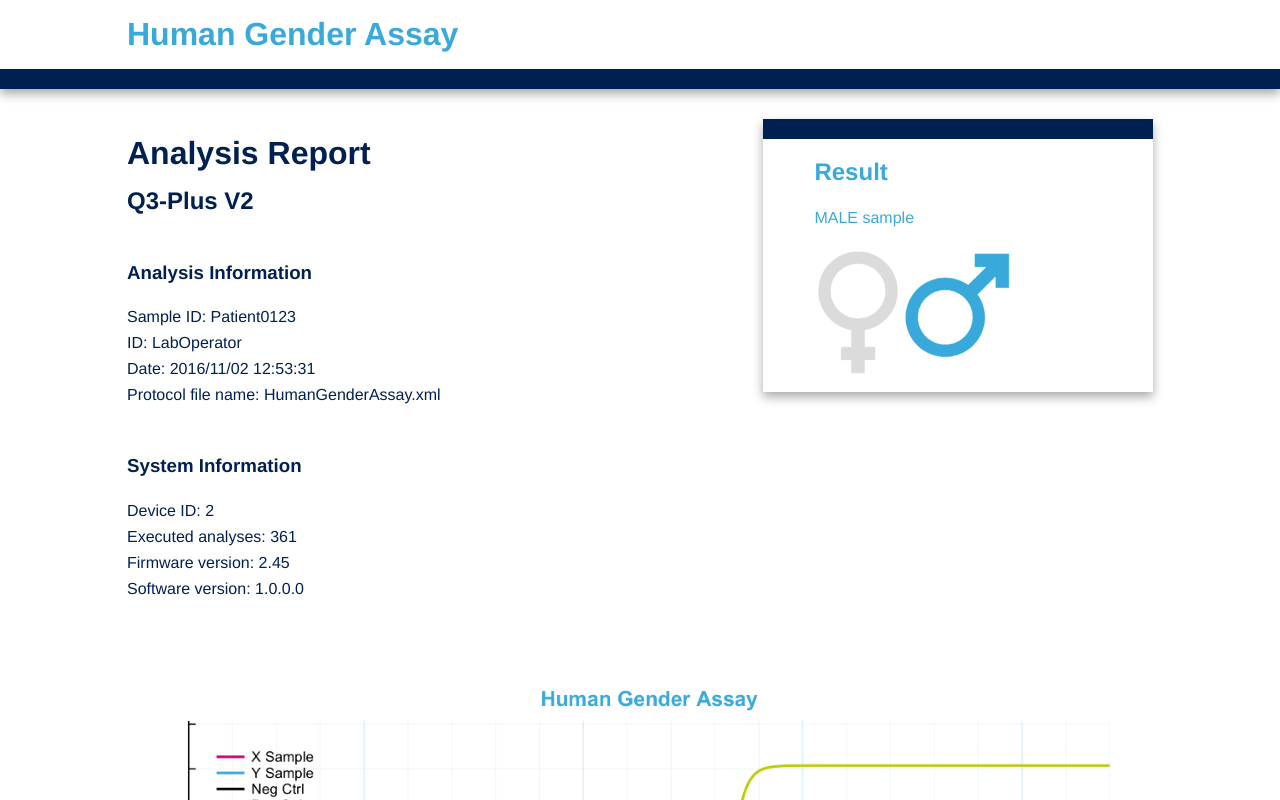
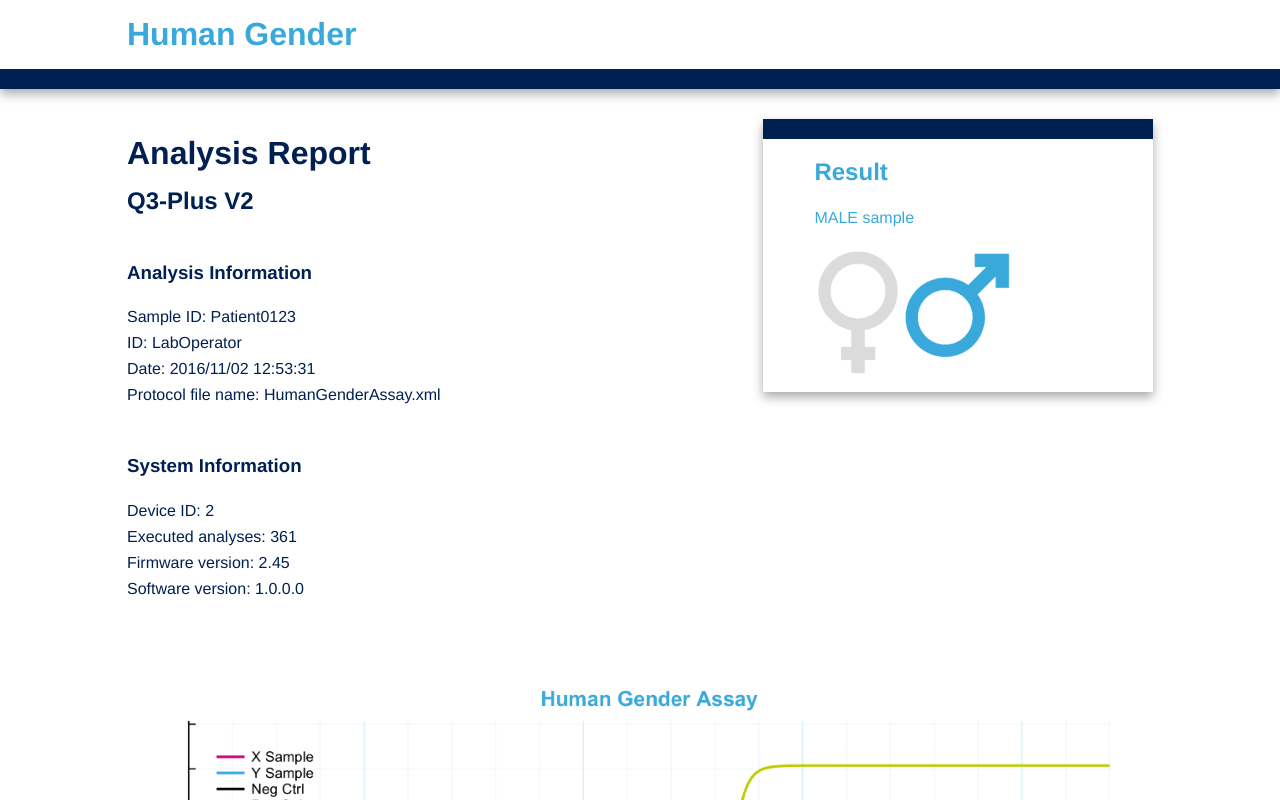
Before and after one commit to LoriBru/HumanGenderAssayResults, a plain HTML site: page index.html in a window 1280 px wide. Shown: the top 800 px of the page. Drawn offline with nearby package versions, Linux system fonts and the light colour scheme.

Commit message:
Add files via upload

```diff
--- a/index.html
+++ b/index.html
@@ -23,7 +23,7 @@
 
         <div class="header-container">
             <header class="wrapper clearfix">
-                <h1 class="title">Human Gender Assay</h1>
+                <h1 class="title">Human Gender</h1>
                 <!--<nav>
                     <ul>
                         <li><a href="#">nav ul li a</a></li>
```
